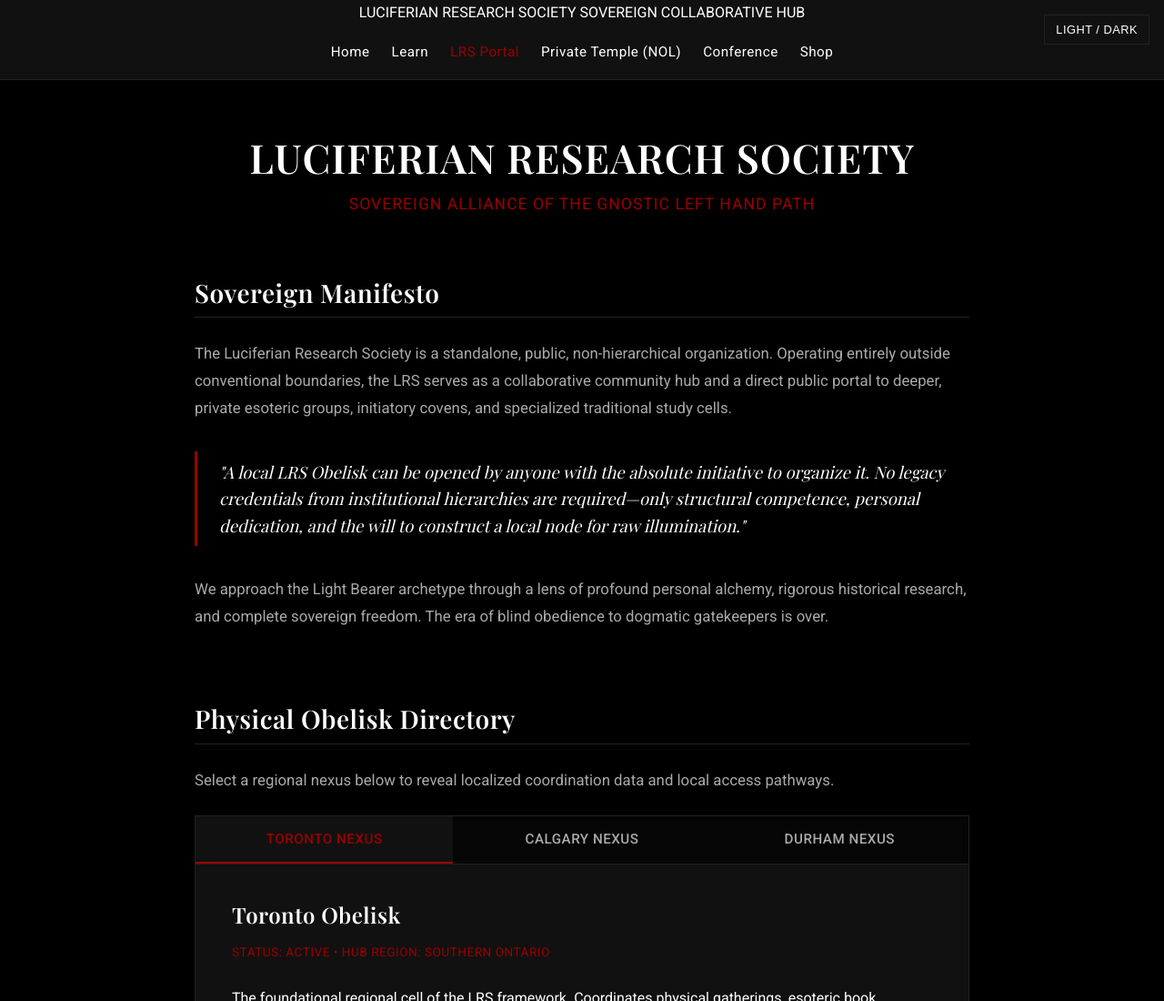
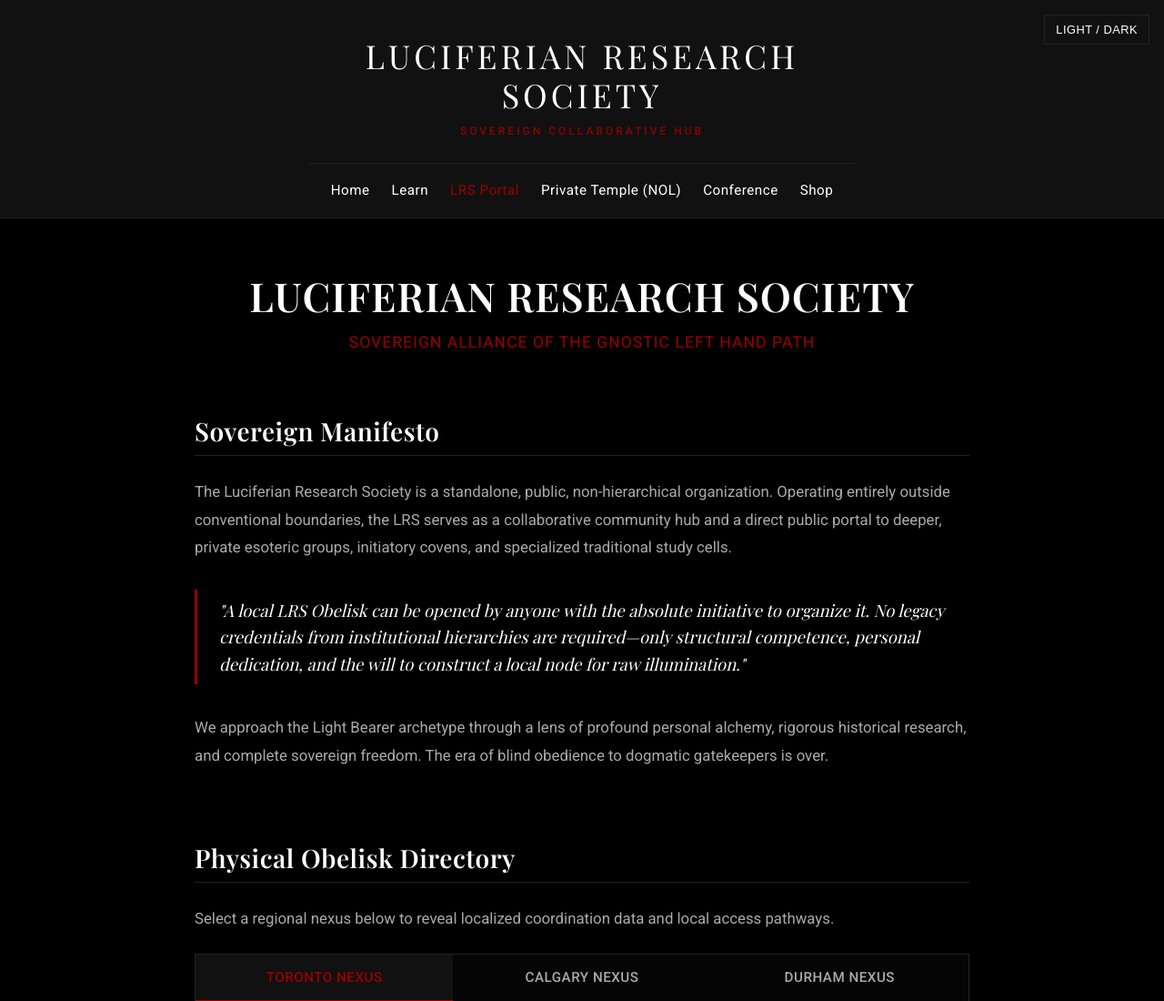
Before and after one commit to jeremycrow-code/lrs-redirect, a plain HTML site: page index.html in a window 1280 px wide. Shown: the top 1100 px of the page at 91% size. Drawn offline with nearby package versions, Linux system fonts and the light colour scheme; a web font is replaced by a local one.

Commit message:
Update styles.css

```diff
--- a/styles.css
+++ b/styles.css
@@ -394,3 +394,52 @@ body.light-mode .node-tabs {
     padding: 0.5rem 0;
   }
 }
+
+/* Custom Typographic Banner Engine */
+.site-text-banner {
+  padding: 2.5rem 1rem 1.5rem 1rem;
+  display: flex;
+  flex-direction: column;
+  align-items: center;
+  justify-content: center;
+  text-align: center;
+}
+
+.banner-title {
+  font-family: var(--font-serif);
+  font-size: 2.25rem;
+  font-weight: 400;
+  color: var(--text-primary);
+  letter-spacing: 4px;
+  text-transform: uppercase;
+  line-height: 1.2;
+}
+
+.banner-sub {
+  font-family: var(--font-sans);
+  font-size: 0.75rem;
+  font-weight: 500;
+  color: var(--accent-color);
+  letter-spacing: 3px;
+  text-transform: uppercase;
+  margin-top: 0.5rem;
+  opacity: 0.9;
+}
+
+/* Subtle border accent for the LRS / FN spaces */
+.space-esoteric {
+  border-bottom: 1px double var(--border-color);
+  max-width: 600px;
+  margin: 0 auto;
+}
+
+@media (max-width: 600px) {
+  .banner-title {
+    font-size: 1.5rem;
+    letter-spacing: 2px;
+  }
+  .banner-sub {
+    font-size: 0.65rem;
+    letter-spacing: 1.5px;
+  }
+}
```
